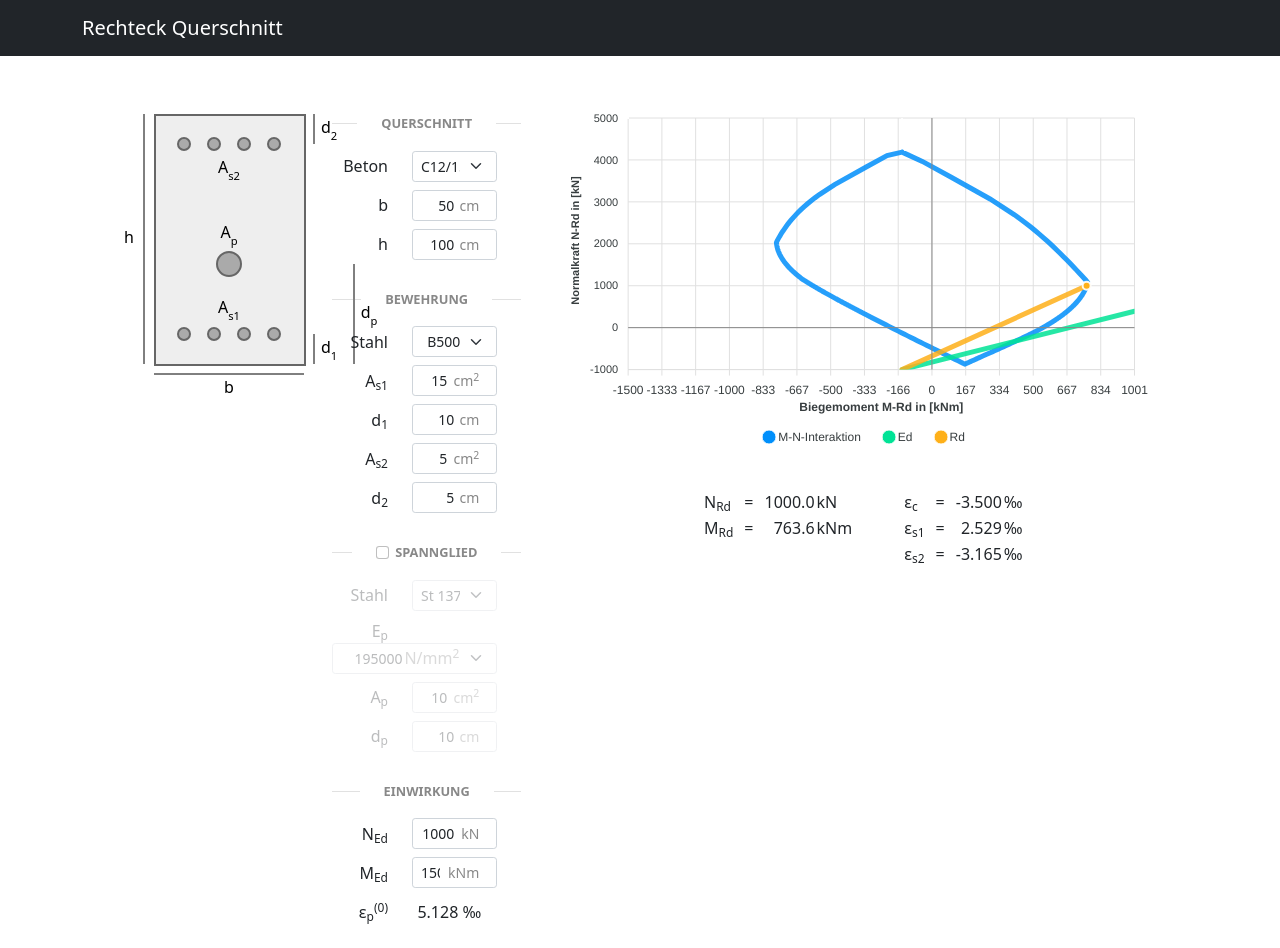
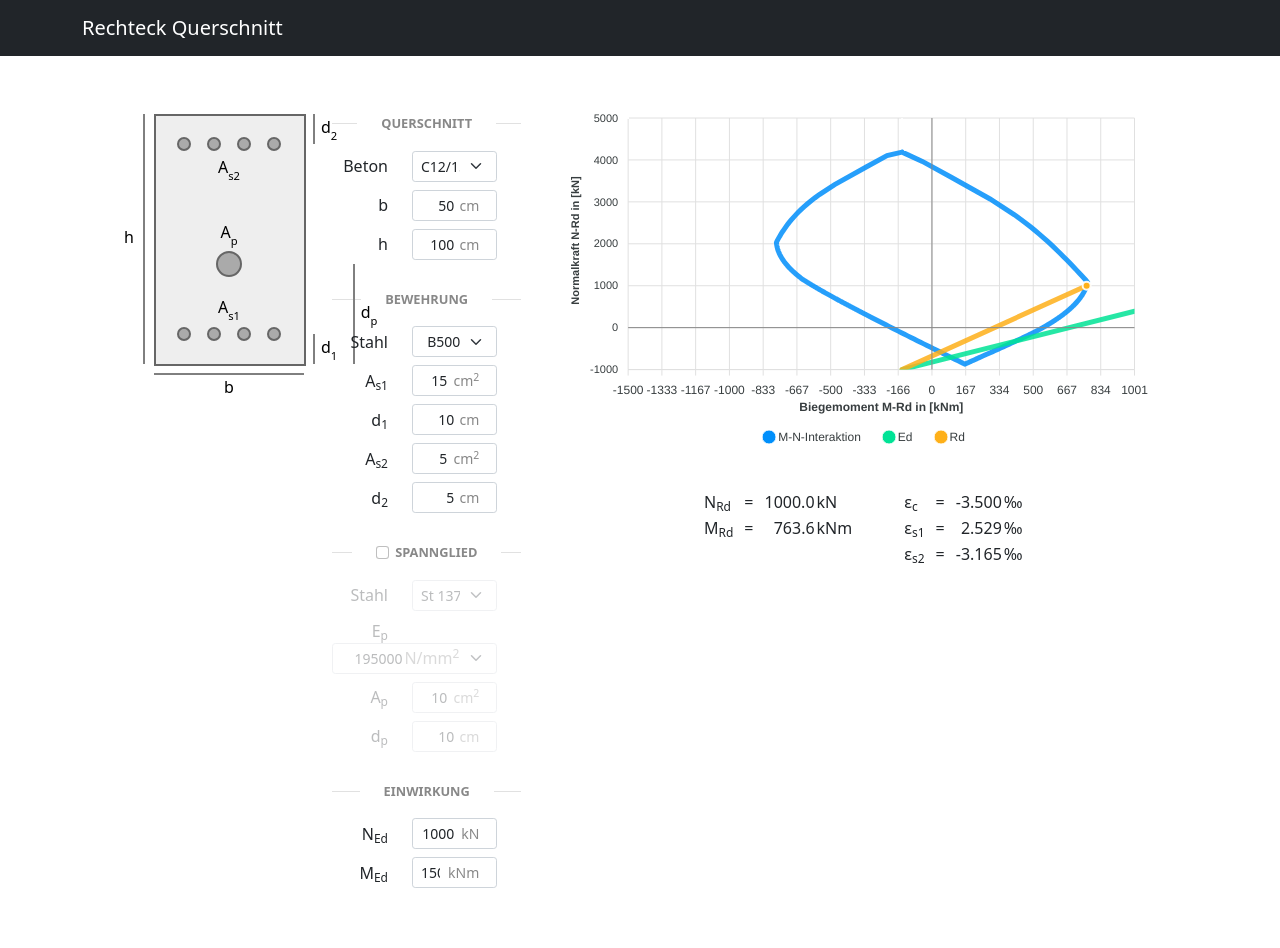
Before and after one commit to kurtlachmann/beton-interaktion, a React (Create React App) app: page /beton-interaktion/rechteck_qs in a window 1280 px wide. After the commit the page ends 908 px from the top, so only its background shows below. Built offline with nearby package versions, Linux system fonts and the light colour scheme.

Commit message:
Hide e_p_0 if Spannglied is deactivated

```diff
--- a/src/rechteck_qs/RechteckQS.tsx
+++ b/src/rechteck_qs/RechteckQS.tsx
@@ -138,7 +138,7 @@ export default function RechteckQS() {
 					<Section title="Einwirkung">
 						<Input label={<>N<sub>Ed</sub></>} defaultValue={N_Ed} unit="kN" setValue={set_N_Ed} />
 						<Input label={<>M<sub>Ed</sub></>} defaultValue={M_Ed} unit="kNm" setValue={set_M_Ed} />
-						<LabeledField label={<>&epsilon;<sub>p</sub><sup>(0)</sup></>} value={<>{e_p0.toFixed(3)} &permil;</>} />
+						{spanngliedActive && <LabeledField label={<>&epsilon;<sub>p</sub><sup>(0)</sup></>} value={<>{e_p0.toFixed(3)} &permil;</>} />}
 					</Section>
 
 				</Col>
```
